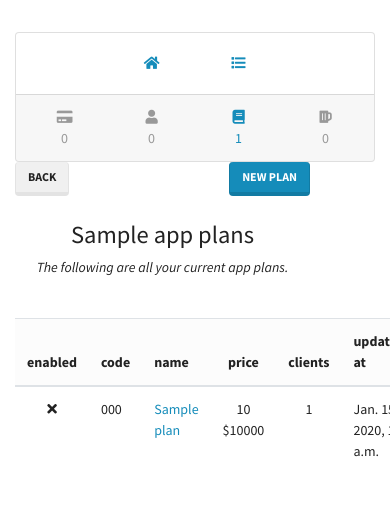
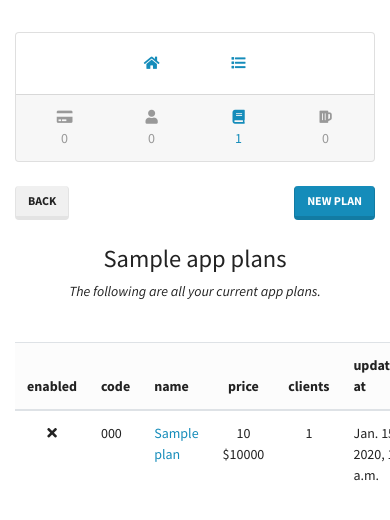
Before and after one commit to agapanto/pagosimple, a Django app: template pagosimple_frontend/templates/dashboard/apps/plans/list.html in a window 390 px wide; the page is wider, and only the part inside the window is pictured. Shown: the part 57-577 px from the top of that part. Run offline with Django 3.2, Linux system fonts and the light colour scheme; the template is opened without the code that fills it: most values are stand-ins (such as "Sample title", 1, 10 or a date in 2020); some libraries are stand-ins or nearby versions.

Commit message:
Add margin-bottom(mb-4) to plans list template

```diff
--- a/pagosimple_frontend/templates/dashboard/apps/plans/list.html
+++ b/pagosimple_frontend/templates/dashboard/apps/plans/list.html
@@ -14,15 +14,11 @@
 
   <div class="row">
 
-      {% comment %}
-        {% include 'components/app_card.html' %}
-      {% endcomment %}
-
-    <div class="col-sm-12 col-md-12 col-lg-1">
+    <div class="col-sm-12 col-md-12 col-lg-1 mb-4 mb-sm-4 mb-md-4 mb-lg-0">
       {% include 'components/app_side_card.html' %}
     </div>
 
-    <div class="col-10">
+    <div class="col-12 col-sm-12 col-md-12 col-lg-10">
 
       <div class="row">
         <div class="col-12">
```
